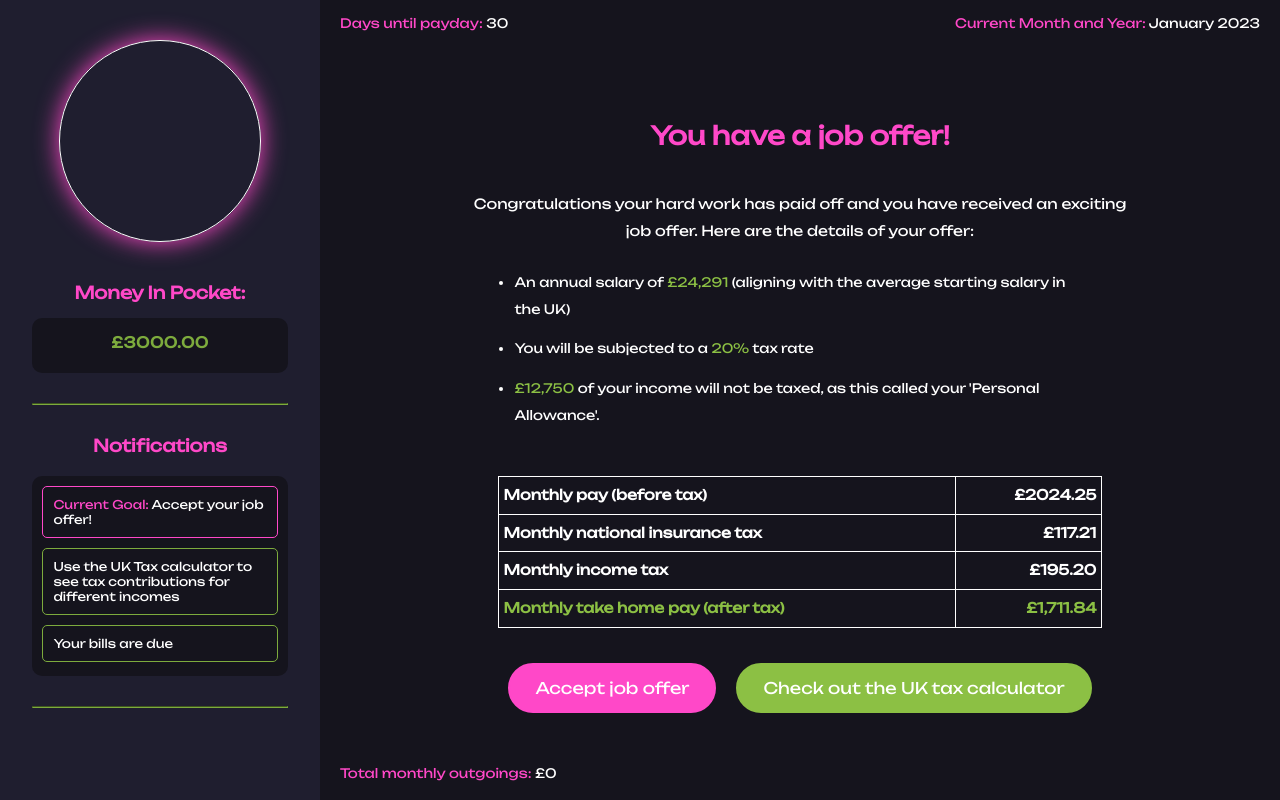
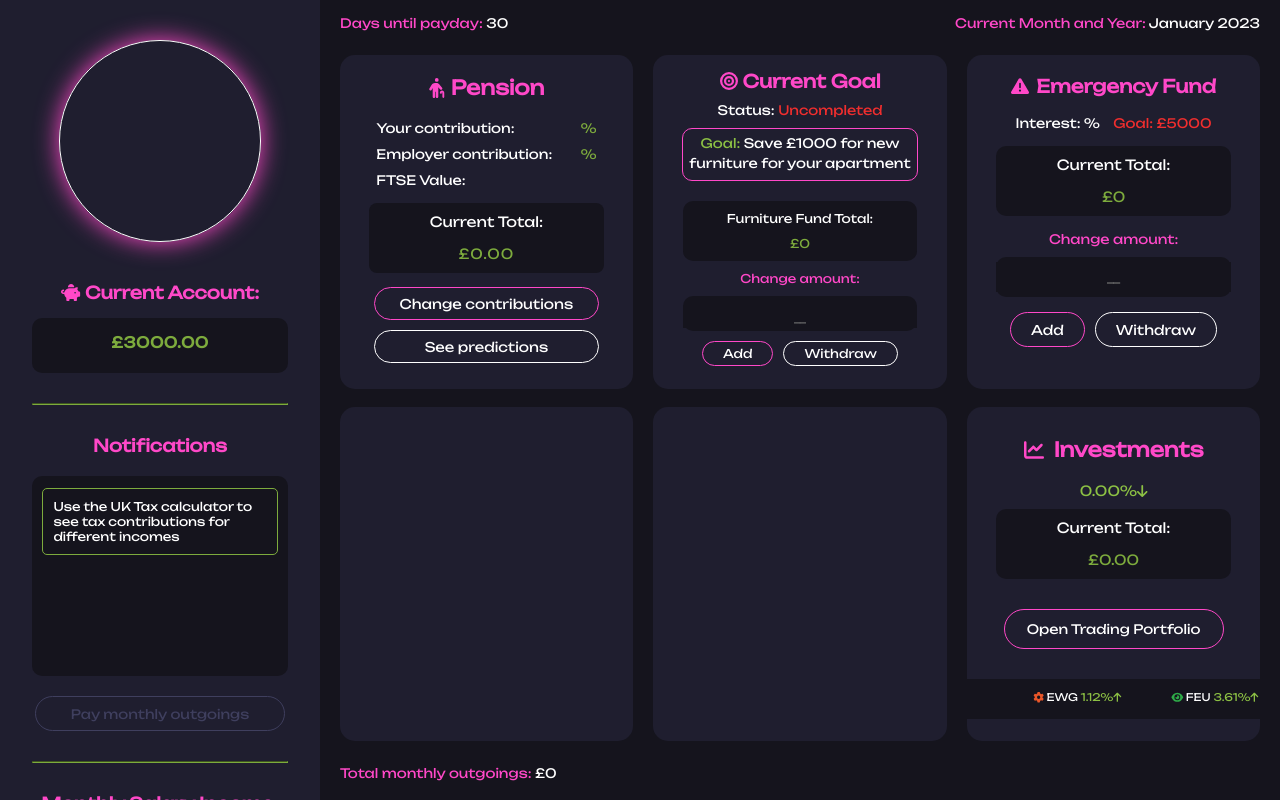
Before and after one commit to lucyscanlon/FinanceGame, a Vue app: page / in a window 1280 px wide. Built offline with nearby package versions, Linux system fonts and the light colour scheme.

Commit message:
added current goal component and changed money in pocket title to current account

```diff
--- a/src/components/CharacterSidebar/CharacterStatsSidebar.vue
+++ b/src/components/CharacterSidebar/CharacterStatsSidebar.vue
@@ -21,7 +21,7 @@ Components that will be inside this container include:
             <!-- This is where the responsibility barometer will go -->
           </div>
           <div class="characterstats-set">
-            <h4>Money In Pocket:</h4>
+            <h4><font-awesome-icon icon="fa-solid fa-piggy-bank" />Current Account:</h4>
             <!--Use values from moneyStore.js-->
             <div class="charactersidebar-pocketmoney-container">
               <h5>£{{Number(manageMoney.moneyInPocket).toFixed(2)}}</h5>
--- a/src/components/MainGame/MainGame.vue
+++ b/src/components/MainGame/MainGame.vue
@@ -44,7 +44,8 @@ Components:
     <div v-if="manageMainGameNav.currentPage === 1 && livingOptions.livingOptionsGameStage > 6" class="maingameplay-interaction-container">
       <div class="maingameplay-top-row-container">
         <PensionInteractionComponent></PensionInteractionComponent>
-        <EverydaySavingInteractiveComponent></EverydaySavingInteractiveComponent>
+        <!--<EverydaySavingInteractiveComponent></EverydaySavingInteractiveComponent>-->
+        <CurrentGoalInteractiveComponent></CurrentGoalInteractiveComponent>
         <EmergencyFundsInteractiveComponent></EmergencyFundsInteractiveComponent>
       </div>
       <div class="maingameplay-bottom-row-container">
@@ -85,7 +86,7 @@ import SupermarketInfoDisplay from "./InformationPages/SupermarketInfo.vue";
 import TransportMethodDisplay from "./InitialGameChoices/TransportOptionsDisplay.vue";
 import PensionInformationDisplay from "./InformationPages/PensionIntroduction.vue";
 import PensionInteractionComponent from "./MainGameplayComponents/PensionComponent.vue";
-import EverydaySavingInteractiveComponent from "./MainGameplayComponents/EverydaySavingsComponent.vue";
+//import EverydaySavingInteractiveComponent from "./MainGameplayComponents/EverydaySavingsComponent.vue";
 import EmergencyFundsInteractiveComponent from "./MainGameplayComponents/EmergencyFundsComponent.vue";
 import HouseDepositInteractiveComponent from "./MainGameplayComponents/HouseDepositComponent.vue";
 import IncomeStreamsInteractiveComponent from "./MainGameplayComponents/IncomeStreamsComponent.vue";
@@ -96,6 +97,7 @@ import incomeStreamsIntroduction from "./InformationPages/IncomeStreamsIntroduct
 import HouseDepositIntroduction from "./InformationPages/HouseDepositIntroduction.vue";
 import InvestingIntroduction from "./InformationPages/InvestingIntroduction.vue";
 import InvestmentPortfolioFull from "./MainGameplayComponents/InvestingPortfolio.vue";
+import CurrentGoalInteractiveComponent from "./MainGameplayComponents/CurrentGoalComponent.vue";
 
 // export component data
 export default {
@@ -109,7 +111,7 @@ export default {
     TransportMethodDisplay,
     PensionInformationDisplay,
     PensionInteractionComponent,
-    EverydaySavingInteractiveComponent,
+    //EverydaySavingInteractiveComponent,
     EmergencyFundsInteractiveComponent,
     HouseDepositInteractiveComponent,
     IncomeStreamsInteractiveComponent,
@@ -120,6 +122,7 @@ export default {
     HouseDepositIntroduction,
     InvestingIntroduction,
     InvestmentPortfolioFull,
+    CurrentGoalInteractiveComponent,
   },
 };
 </script>
--- /dev/null
+++ b/src/components/MainGame/MainGameplayComponents/CurrentGoalComponent.vue
@@ -0,0 +1,24 @@
+<template>
+    <FurnitureFundGoal></FurnitureFundGoal>
+</template>
+<script setup>
+
+import FurnitureFundGoal from './GameGoals/FurnitureFund'
+
+</script>
+<script>
+
+export default {
+    name: 'CurrentGoalInteractiveComponent',
+    components: {
+        FurnitureFundGoal,
+    },
+    data() {
+        return {
+            amountToChange: '',
+        }
+    }
+
+}
+
+</script>
--- /dev/null
+++ b/src/components/MainGame/MainGameplayComponents/GameGoals/FurnitureFund.vue
@@ -0,0 +1,55 @@
+<template>
+    <div class="maingameplay-flex-container">
+        <div class="pension-interactive-title-container current-goal-title">
+            <h1><font-awesome-icon icon="fa-solid fa-bullseye" />Current Goal</h1>
+        </div>
+        <div class="currentgoal-status-container">
+            <p>Status: <span class="colour-red">Uncompleted</span></p>
+        </div>
+        <div class="currentgoal-goal-container">
+            <p><span class="colour-green">Goal:</span> Save £1000 for new furniture for your apartment</p>
+        </div>
+        <div class="currentgoal-info-total-container">
+            <div class="currentgoal-total-text-container">
+                <p>Furniture Fund Total:</p>
+            </div>
+            <div class="currentgoal-total-number-container">
+                <p>£{{ manageMoney.furnitureFundTotal }}</p>
+            </div>
+        </div>
+        <div class="currentgoal-addwithdraw-title-container">
+            <p>Change amount:</p>
+        </div>
+        <div class="currentgoal-addwithdraw-box-container">
+            <div class="currentgoal-addwithdraw-change">
+                <form>
+                    <input type="number" placeholder="__" v-model="amountToChange">
+                </form>
+            </div>
+        </div>
+        <div class="currentgoal-add-withdraw-buttons">
+            <button @click="manageMoney.addToFurnitureFund(amountToChange)">Add</button>
+            <span @click="manageMoney.WithdrawFromFurnitureFund(amountToChange)" class="currentgoal-withdraw-button"><button>Withdraw</button></span>
+        </div>
+    </div>
+</template>
+<script setup>
+
+    import { useMoneyManageStore } from '../../../../store/MoneyStore'
+
+    const manageMoney = useMoneyManageStore()
+
+</script>
+<script>
+
+export default {
+    name: 'FurnitureFundGoal',
+    data() {
+        return {
+            amountToChange: '',
+        }
+    }
+
+}
+
+</script>
--- a/src/main.js
+++ b/src/main.js
@@ -26,6 +26,7 @@ import { faGhost } from '@fortawesome/free-solid-svg-icons'
 import { faWheatAwn } from '@fortawesome/free-solid-svg-icons'
 import { faBook } from '@fortawesome/free-solid-svg-icons'
 import { faChartLine } from '@fortawesome/free-solid-svg-icons'
+import { faBullseye } from '@fortawesome/free-solid-svg-icons'
 
 library.add(faMapPin)
 library.add(faArrowRight)
@@ -50,6 +51,7 @@ library.add(faGhost)
 library.add(faWheatAwn)
 library.add(faBook)
 library.add(faChartLine)
+library.add(faBullseye)
 
 const app = createApp(App);
 
--- a/src/store/InitialGameChoicesStore.js
+++ b/src/store/InitialGameChoicesStore.js
@@ -9,7 +9,7 @@ import { defineStore } from "pinia"
 export const useLivingOptionsStore = defineStore({
     id: 'pickLivingOption',
     state: () => ({
-        livingOptionsGameStage: 0,
+        livingOptionsGameStage: 8,
     }),
     actions: {
         livingOptionsNextStageOfGame() {
--- a/src/store/MoneyStore.js
+++ b/src/store/MoneyStore.js
@@ -19,6 +19,7 @@ export const useMoneyManageStore = defineStore({
         InvestmentPortfolioCurrentValue: 0,
         totalBalancePreviousValue: 0,
         totalBalancePercentageChange: 0,
+        furnitureFundTotal: 0,
     }),
     actions: {
         increasePocketMoney(val) {
@@ -150,6 +151,29 @@ export const useMoneyManageStore = defineStore({
             this.totalBalancePercentageChange = ((this.InvestmentPortfolioCurrentValue - this.totalBalancePreviousValue) / this.totalBalancePreviousValue) * 100
             if((this.InvestmentPortfolioCurrentValue === 0) && (this.totalBalancePreviousValue === 0)) {
                 this.totalBalancePercentageChange = 0
+            }
+        },
+
+        addToFurnitureFund(num) {
+            if(this.moneyInPocket >= num) {
+
+                let amount = Number(num)
+                this.furnitureFundTotal = this.furnitureFundTotal + amount;
+                this.moneyInPocket = this.moneyInPocket - amount;
+            } else {
+                return
+            }
+        },
+
+        WithdrawFromFurnitureFund(num) {
+            if(this.furnitureFundTotal >= num) {
+
+                let amount = Number(num)
+                this.furnitureFundTotal = this.furnitureFundTotal - amount;
+                this.moneyInPocket = this.moneyInPocket + amount;
+
+            } else {
+                return
             }
         }
     }
--- a/src/styles/style.css
+++ b/src/styles/style.css
@@ -2882,3 +2882,175 @@ input[type="number"] {
 .investing-port-stock-visual canvas {
   width: 100%!important;
 }
+
+/* current goals component */
+
+.fa-bullseye {
+  padding-right: 5px;
+}
+
+.currentgoal-goal-container {
+  width: 80%;
+  margin: 0 auto;
+  text-align: center;
+  color: black;
+  font-size: 13px;
+  margin-top: 10px;
+  line-height: 1.5em;
+  color: white;
+  border-radius: 10px;
+  border: solid 1px #ff48c8;
+}
+
+.currentgoal-goal-container p {
+  padding: 5px;
+  padding-bottom: 7px;
+}
+
+.currentgoal-status-container {
+  width: 80%;
+  margin: 0 auto;
+  text-align: center;
+  color: white;
+  padding-top: 10px;
+  font-size: 13px;
+}
+
+.currentgoal-tips-container {
+  width: 80%;
+  margin: 0 auto;
+  color: white;
+  font-size: 12.5px;
+  padding-top: 15px;
+  text-align: center;
+  color:#7dab3d;
+}
+
+.currentgoal-info-total-container {
+  width: 80%;
+  margin: 0 auto;
+  height: 60px;
+  background-color: #15141d;
+  margin-top: 20px;
+  border-radius: 10px;
+}
+
+.currentgoal-total-text-container {
+  width: 90%;
+  margin: 0 auto;
+  text-align: center;
+  color: white;
+  font-family: unbounded-reg;
+  font-size: 12px;
+  padding-top: 10px;
+}
+
+.currentgoal-total-number-container {
+  width: 90%;
+  margin: 0 auto;
+  text-align: center;
+  font-family: unbounded-reg;
+  color: #7dab3d;
+  font-size: 12px;
+  padding-top: 10px;
+}
+
+.currentgoal-addwithdraw-title-container {
+  width: 80%;
+  margin: 0 auto;
+  text-align: center;
+  color: #ff48c8;
+  font-family: unbounded-reg;
+  padding-top: 10px;
+  font-size: 12px;
+}
+
+.currentgoal-addwithdraw-box-container {
+  width: 80%;
+  margin: 0 auto;
+  height: 35px;
+  background-color: #15141d;
+  margin-top: 10px;
+  border-radius: 10px;
+}
+
+.currentgoal-addwithdraw-change {
+  width: 100%;
+  margin: 0 auto;
+  text-align: center;
+  color: #7dab3d;
+  font-family: unbounded-reg;
+  padding-top: 10px;
+}
+
+.currentgoal-addwithdraw-change input {
+  width: 100%;
+  text-align: center;
+  background-color: #15141d;
+  border: none;
+  color: #7dab3d;
+  font-family: unbounded-reg;
+  height: 20px;
+  font-size: 12px;
+}
+
+input:focus {
+  outline-width: 0;
+  border: none;
+}
+
+/* Chrome, Safari, Edge, Opera */
+input::-webkit-outer-spin-button,
+input::-webkit-inner-spin-button {
+  -webkit-appearance: none;
+  margin: 0;
+}
+
+/* Firefox */
+input[type="number"] {
+  -moz-appearance: textfield;
+}
+
+.currentgoal-add-withdraw-buttons {
+  width: 80%;
+  margin: 0 auto;
+  text-align: center;
+  padding-top: 10px;
+}
+
+.currentgoal-add-withdraw-buttons button {
+  padding-left: 20px;
+  padding-right: 20px;
+  margin-left: 5px;
+  margin-right: 5px;
+  height: 25px;
+  border-radius: 20px;
+  font-family: unbounded-reg;
+  background-color: #1f1e2f;
+  border: solid 1.5px #ff48c8;
+  color: white;
+  transition-duration: 0.3s;
+  font-size: 12px;
+}
+
+.currentgoal-withdraw-button button {
+  border: solid 1px white;
+}
+
+.currentgoal-add-withdraw-buttons button:hover {
+  background-color: #ff48c8;
+  border: solid #ff48c8 1px;
+  transition-duration: 0.3s;
+}
+
+.current-goal-title {
+  padding-top: 15px;
+}
+
+.current-goal-title h1 {
+  font-size: 18px;
+}
+
+.fa-piggy-bank {
+  padding-right: 5px;
+}
```
